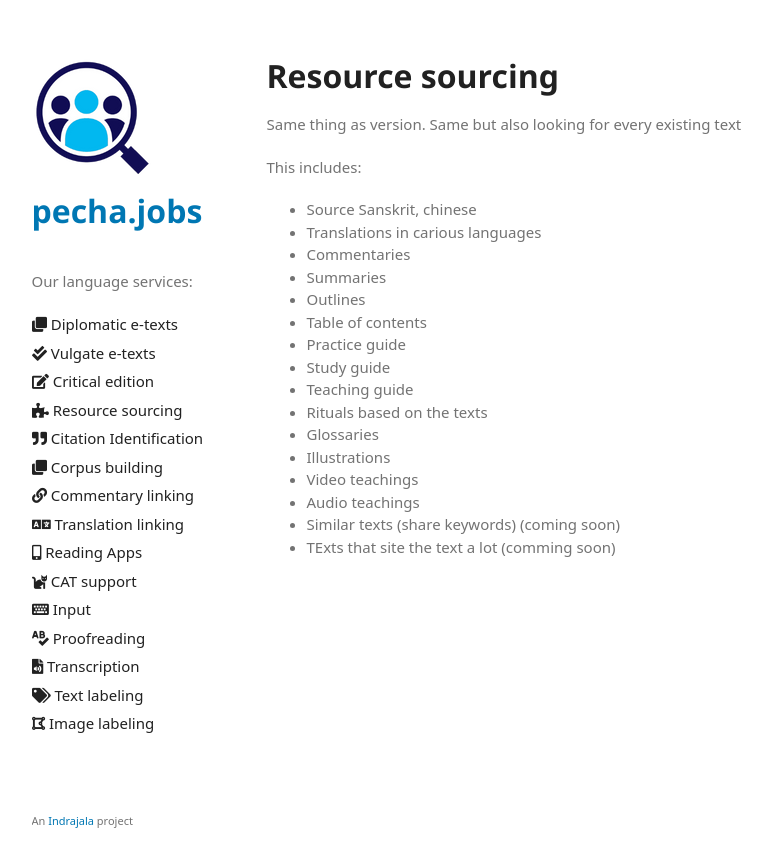
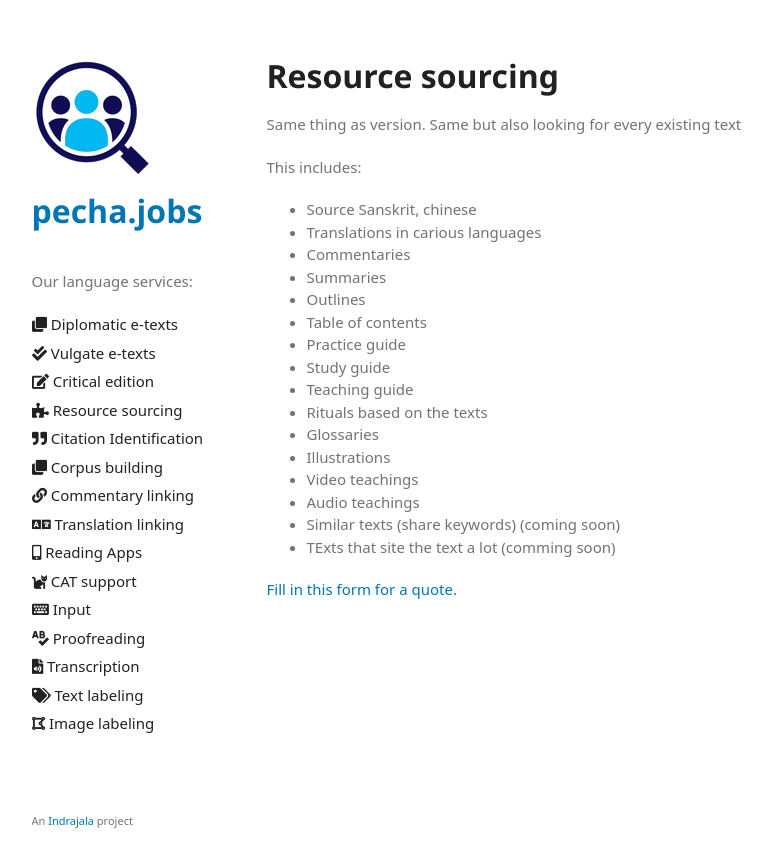
Before and after one commit to pecha-jobs/pecha-jobs.github.io, a Jekyll site: the page built from resources.md, in a window 1280 px wide. Shown: the top 867 px of the page, without its empty margins (171-943 px from the left). Built offline with Jekyll 4.4.1, drawn with Linux system fonts in a browser that asks for light colours; some web fonts are replaced; our own code applies the rules of GitHub Pages for plain Markdown files.

Commit message:
Update resources.md

```diff
--- a/resources.md
+++ b/resources.md
@@ -22,3 +22,5 @@ This includes:
 - Audio teachings
 - Similar texts (share keywords) (coming soon)
 - TExts that site the text a lot (comming soon)
+
+[Fill in this form for a quote.](https://pecha.jobs/)
```
